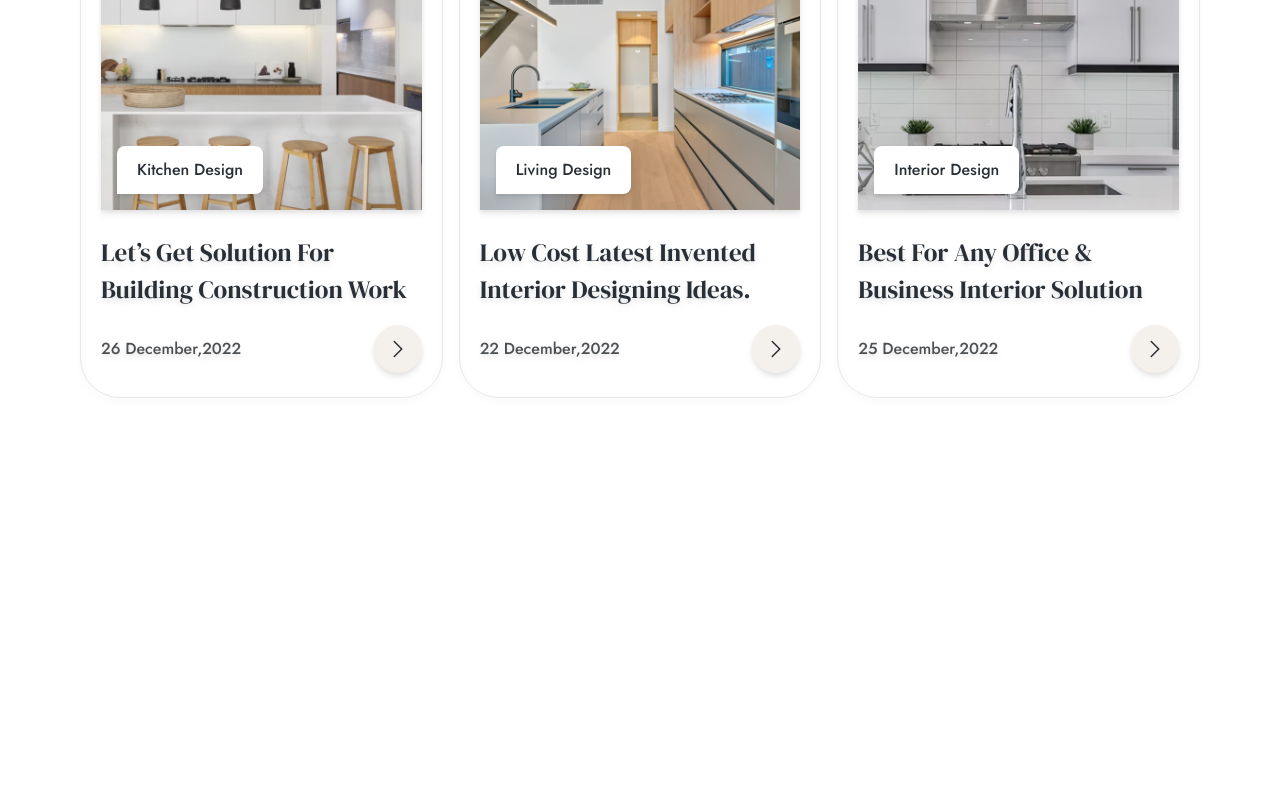
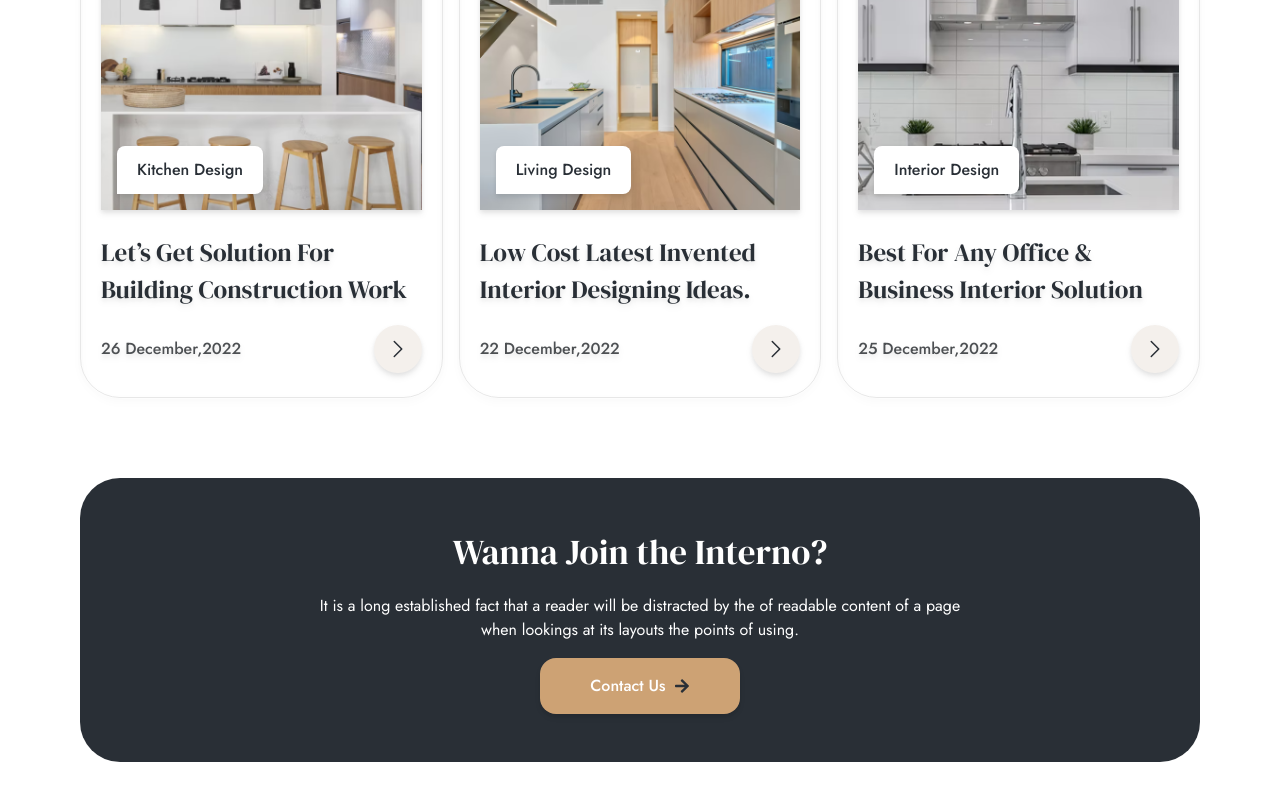
Before and after one commit to techtrybe/interno, a Next.js app: page / in a window 1280 px wide. Shown: the part 4788-5588 px from the top of the page. Before the commit the page ends 5242 px from the top, so only its background shows below. Built offline with nearby package versions, Linux system fonts and the light colour scheme.

Commit message:
added CallToAction.jsx

```diff
--- /dev/null
+++ b/components/CallToAction.jsx
@@ -0,0 +1,23 @@
+import React from 'react'
+import { FaArrowRight } from 'react-icons/fa';
+
+const CallToAction = () => {
+  return (
+    <section className="bg-dark rounded-[40px] py-[3rem] px-6 my-10">
+      <div className='w-full max-w-2xl flex flex-col gap-4 items-center text-center text-white mx-auto'>
+        <h2 className='font-normal'>Wanna Join the Interno?</h2>
+        <p className='font-normal text-center'>
+          It is a long established fact that a reader will be distracted by the
+          of readable content of a page when lookings at its layouts the points
+          of using.
+        </p>
+        <button className="bg-primary rounded-2xl shadow-md py-4 px-6 w-full max-w-[200px] flex items-center justify-center gap-2">
+          <span className='text-white'>Contact Us</span>
+          <FaArrowRight className="text-dark" />
+        </button>
+      </div>
+    </section>
+  );
+}
+
+export default CallToAction
--- a/pages/index.js
+++ b/pages/index.js
@@ -1,6 +1,7 @@
 import ArticleSection from "components/articles/ArticleSection";
 import Brands from "components/Brands";
 import Button from "components/Button";
+import CallToAction from "components/CallToAction";
 import { EstimateSection } from "components/EstimateSection";
 import FeatureSection from "components/feature/FeatureSection";
 import Hero from "components/Hero";
@@ -33,6 +34,7 @@ function Home() {
       </div>
       <div className="w-full max-w-6xl mx-auto p-4">
         <ArticleSection />
+        <CallToAction />
       </div>
     </>
   );
```
